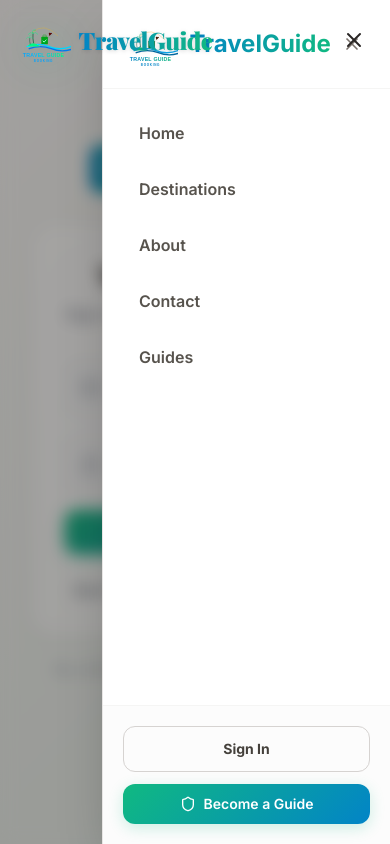
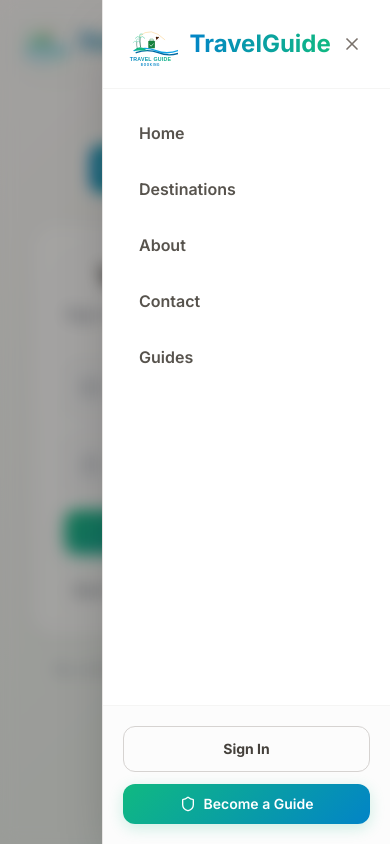
Before and after one commit to Irum-Shehzadi/travel-guide-booking-app, a React (Vite) app in the folder frontend/: page /traveler-signin in a window 390 px wide. Both pictures are taken after a click on the button 354 px from the left and 40 px from the top of the page. Shown: the top 844 px of the page. Built offline with nearby package versions, Linux system fonts and the light colour scheme; a web font is replaced by a local one.

Commit message:
fix: mobile menu z-index to prevent navbar overlap

```diff
--- a/frontend/src/Components/Navbar.jsx
+++ b/frontend/src/Components/Navbar.jsx
@@ -135,7 +135,7 @@ const Navbar = () => {
 
       {/* Mobile Drawer */}
       {open && (
-        <div className="fixed inset-0 z-40 md:hidden">
+        <div className="fixed inset-0 z-[60] md:hidden">
           {/* Backdrop */}
           <div
             className="absolute inset-0 bg-stone-900/40 backdrop-blur-sm"
```
